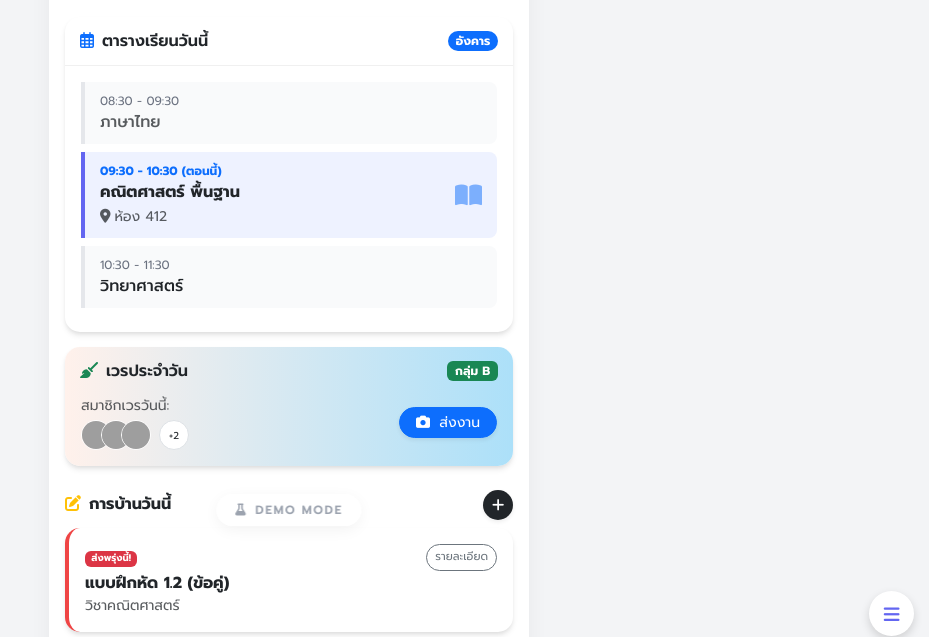
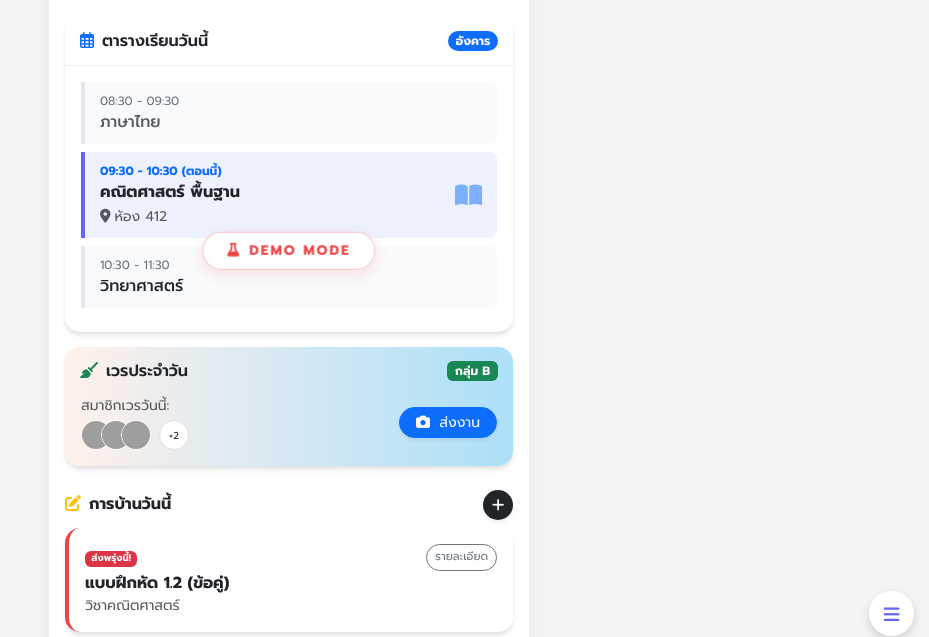
Before and after one commit to chonlasitgood-glitch/kruboat-web, a plain HTML site: page public/student/roommate.html in a window 1280 px wide. Shown: the part 149-786 px from the top of the page, without its empty margins (351-1280 px from the left). Drawn offline with nearby package versions, Linux system fonts and the light colour scheme; grey boxes are pictures that could not be loaded.

Commit message:
roommate demo

```diff
--- a/public/student/roommate.html
+++ b/public/student/roommate.html
@@ -40,24 +40,24 @@
             position: relative;
         }
 
-        /* Demo Label Style (New) */
+        /* Demo Label Style (Updated: Red Color & Fixed Position) */
         .demo-badge {
-            position: absolute;
+            position: fixed; /* เปลี่ยนเป็น fixed เพื่อให้ลอยอยู่กลางจอตลอดเวลา */
             top: 50%;
             left: 50%;
             transform: translate(-50%, -50%);
-            background-color: rgba(255, 255, 255, 0.65); /* พื้นหลังโปร่งแสง */
+            background-color: rgba(255, 255, 255, 0.85); /* พื้นหลังทึบขึ้นเล็กน้อยเพื่อให้อ่านง่าย */
             backdrop-filter: blur(4px); /* เอฟเฟกต์เบลอ */
-            border: 1px solid rgba(255, 255, 255, 0.8);
-            color: #9ca3af;
-            padding: 6px 18px;
+            border: 1px solid rgba(239, 68, 68, 0.3); /* ขอบสีแดงจางๆ */
+            color: #ef4444; /* เปลี่ยนข้อความเป็นสีแดง */
+            padding: 8px 24px;
             border-radius: 50px;
-            font-size: 0.75rem;
-            font-weight: 600;
-            letter-spacing: 1.5px;
-            z-index: 5; /* อยู่เหนือ Content แต่อยู่ใต้เมนู/Modal */
+            font-size: 0.85rem;
+            font-weight: 700;
+            letter-spacing: 2px;
+            z-index: 1050; /* อยู่เหนือ Content ทุกอย่าง รวมถึง Modal บางตัว */
             pointer-events: none; /* คลิกทะลุได้ */
-            box-shadow: 0 4px 15px rgba(0,0,0,0.05);
+            box-shadow: 0 4px 15px rgba(239, 68, 68, 0.15); /* เงาสีแดงจางๆ */
             text-transform: uppercase;
         }
 
@@ -317,7 +317,7 @@
 
 <div class="mobile-container">
 
-    <!-- DEMO Badge (New Feature) -->
+    <!-- DEMO Badge (Updated: Fixed Position & Red Color) -->
     <div class="demo-badge">
         <i class="fa-solid fa-flask me-2"></i>DEMO MODE
     </div>
```
Also changed, not shown: 1 other file.
